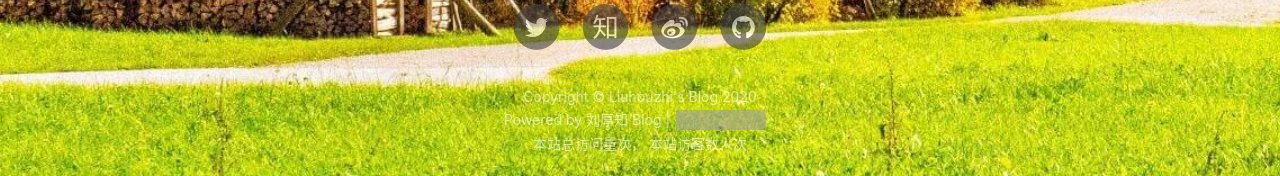
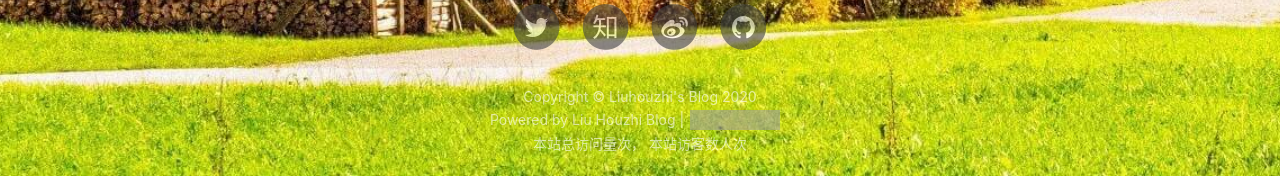
Before and after one commit to liuhouzhi/liuhouzhi.github.io, a Jekyll site: the page built from offline.html, in a window 1280 px wide. Shown: the part 724-900 px from the top of the page. Built offline with Jekyll 4.4.1, drawn with Linux system fonts in a browser that asks for light colours; nearby versions of some CDN libraries; comment, search, counter and statistics services are not loaded; grey boxes are pictures that could not be loaded.

Commit message:
Update footer.html

```diff
--- a/_includes/footer.html
+++ b/_includes/footer.html
@@ -9,7 +9,7 @@
                 <p class="copyright text-muted">
                     Copyright &copy; {{ site.title }} {{ site.time | date: '%Y' }}
                     <br>
-                    Powered by <a href="https://liuhouzhi.github.io">刘厚知 Blog</a> |
+                    Powered by <a href="https://liuhouzhi.github.io">Liu Houzhi Blog</a> |
                     <iframe
                         style="margin-left: 2px; margin-bottom:-5px;"
                         frameborder="0" scrolling="0" width="100px" height="20px"
```
